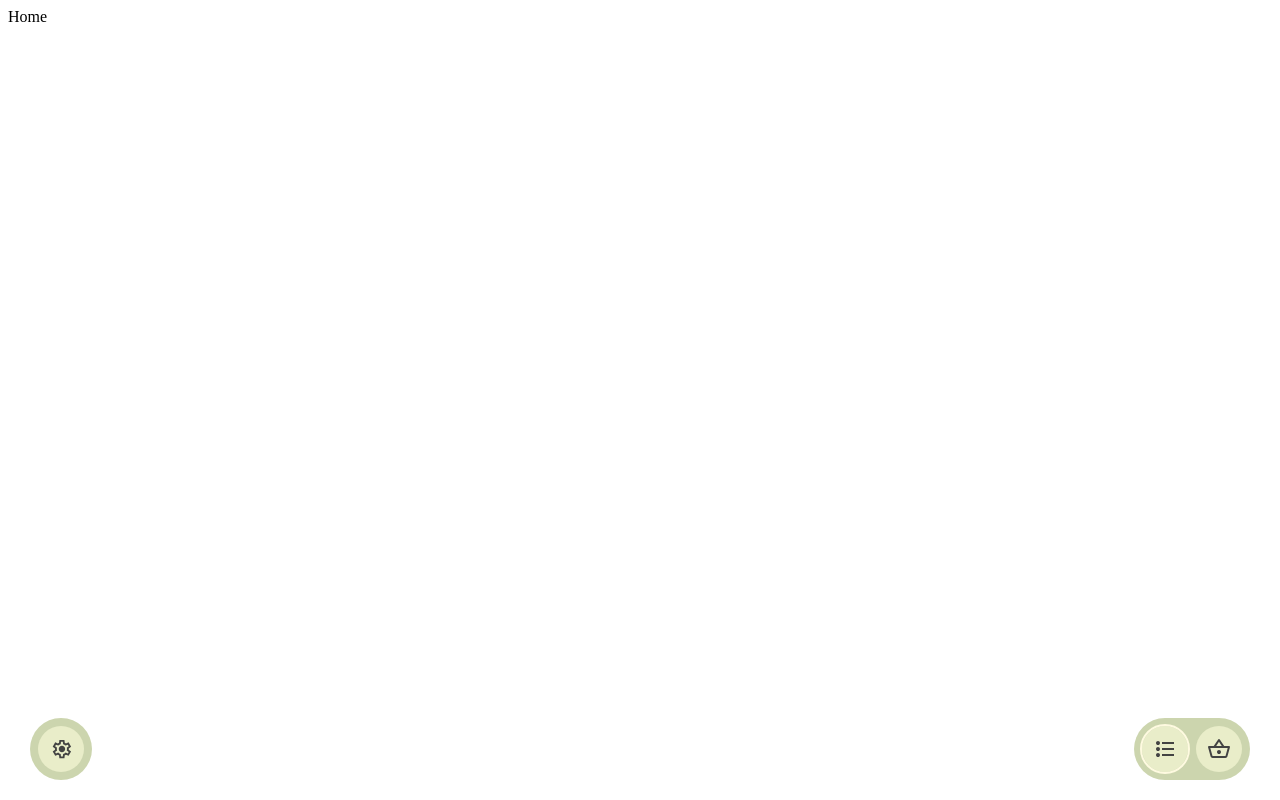
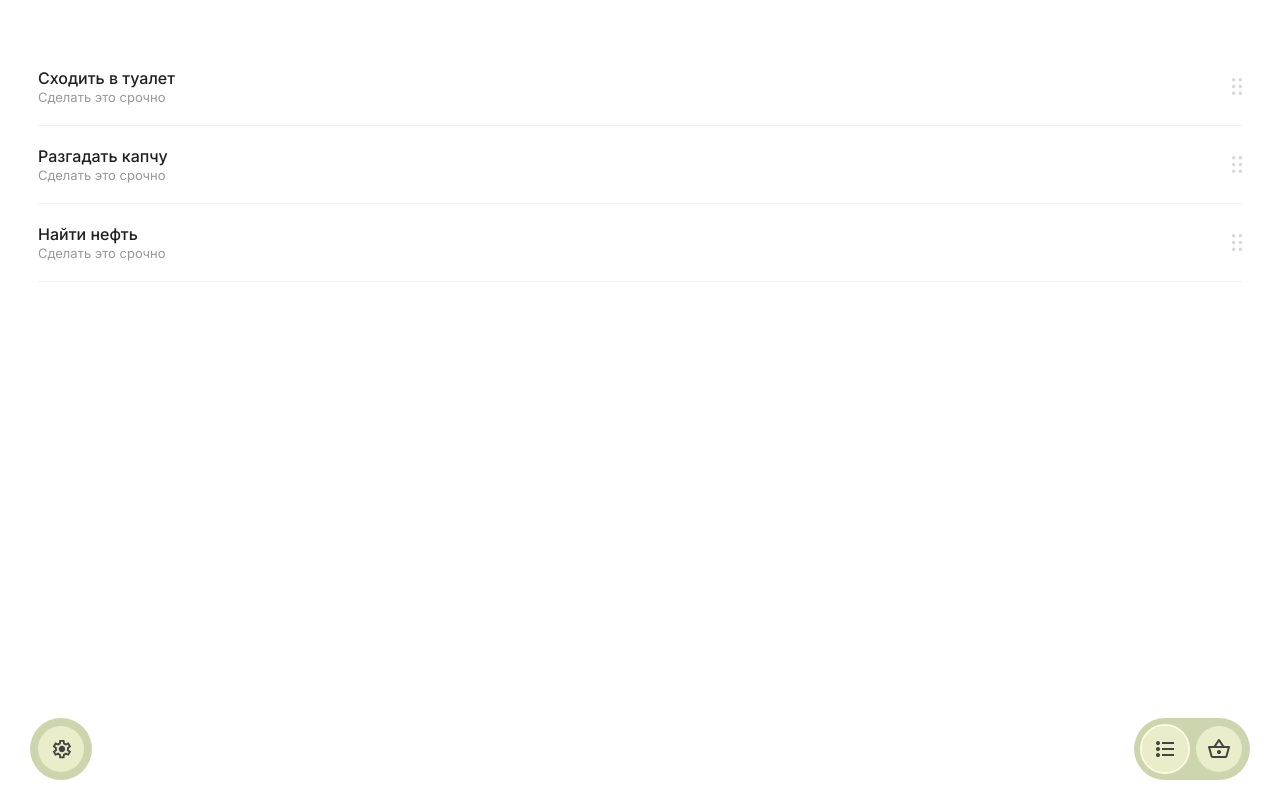
Before and after one commit to emukhaevv/dogger, a SvelteKit app: page /home in a window 1280 px wide. Built offline with nearby package versions, Linux system fonts and the light colour scheme.

Commit message:
лист

```diff
--- a/src/pages/Home/Home.svelte
+++ b/src/pages/Home/Home.svelte
@@ -1 +1,7 @@
-Home
+<script>
+	import Item from './components/Item.svelte';
+</script>
+
+<Item title="Сходить в туалет" description="Сделать это срочно" />
+<Item title="Разгадать капчу" description="Сделать это срочно" />
+<Item title="Найти нефть" description="Сделать это срочно" />
--- /dev/null
+++ b/src/pages/Home/components/Item.svelte
@@ -0,0 +1,40 @@
+<script lang="ts">
+	import dots from '../images/dots.svg';
+
+	type Props = {
+		title: string;
+		description: string;
+	};
+
+	const { title, description }: Props = $props();
+</script>
+
+<div class="content">
+	<div>
+		<div class="title">{title}</div>
+		<div class="description">{description}</div>
+	</div>
+
+	<img src={dots} alt="" />
+</div>
+
+<style>
+	.content {
+		display: flex;
+		align-items: center;
+		justify-content: space-between;
+		padding: 20px 0;
+		border-bottom: solid 1px #f2f2f2;
+	}
+
+	.title {
+		font-size: 16px;
+		font-weight: 500;
+		margin-bottom: 1px;
+	}
+
+	.description {
+		color: #999999;
+		font-size: 13px;
+	}
+</style>
--- a/src/routes/+layout.svelte
+++ b/src/routes/+layout.svelte
@@ -1,7 +1,16 @@
 <script>
+	import '../style.css';
 	import Navigation from '../components/Navigation/Navigation.svelte';
 </script>
 
-<slot />
+<div class="content">
+	<slot />
+</div>
 
 <Navigation />
+
+<style>
+	.content {
+		padding: 40px 30px;
+	}
+</style>
--- /dev/null
+++ b/src/style.css
@@ -0,0 +1,6 @@
+@import url('https://fonts.googleapis.com/css2?family=Inter:ital,opsz,wght@0,14..32,100..900;1,14..32,100..900&display=swap');
+
+* {
+	font-family: Inter;
+	color: #1f1f1f;
+}
```
Also changed, not shown: src/pages/Home/images/dots.svg (added).
